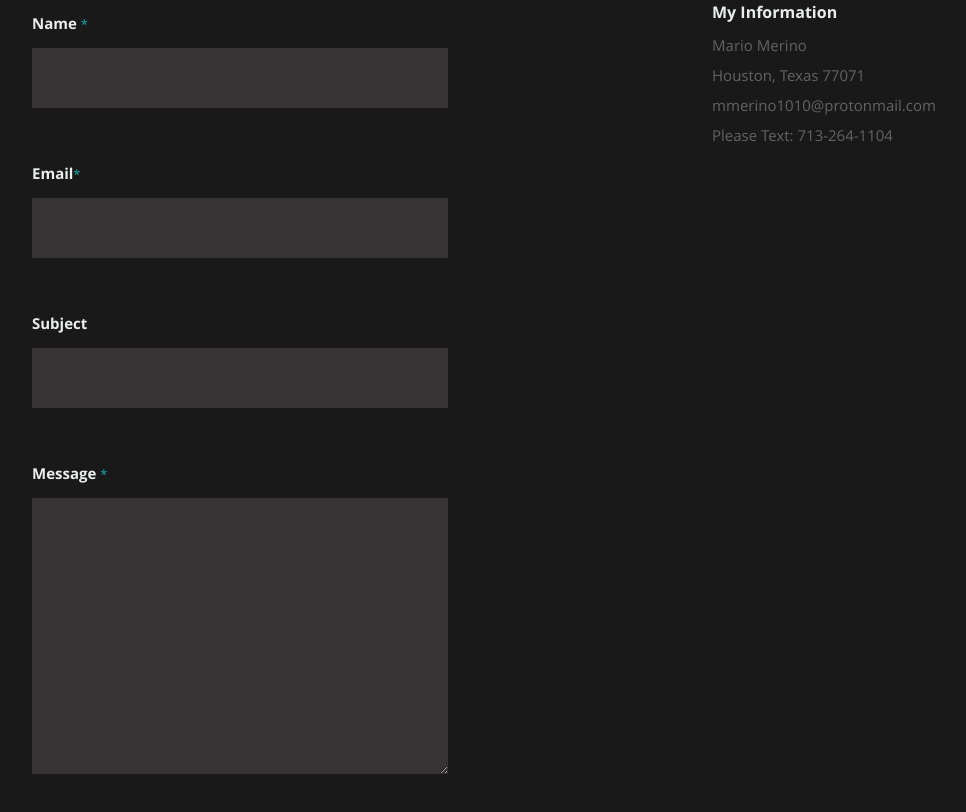
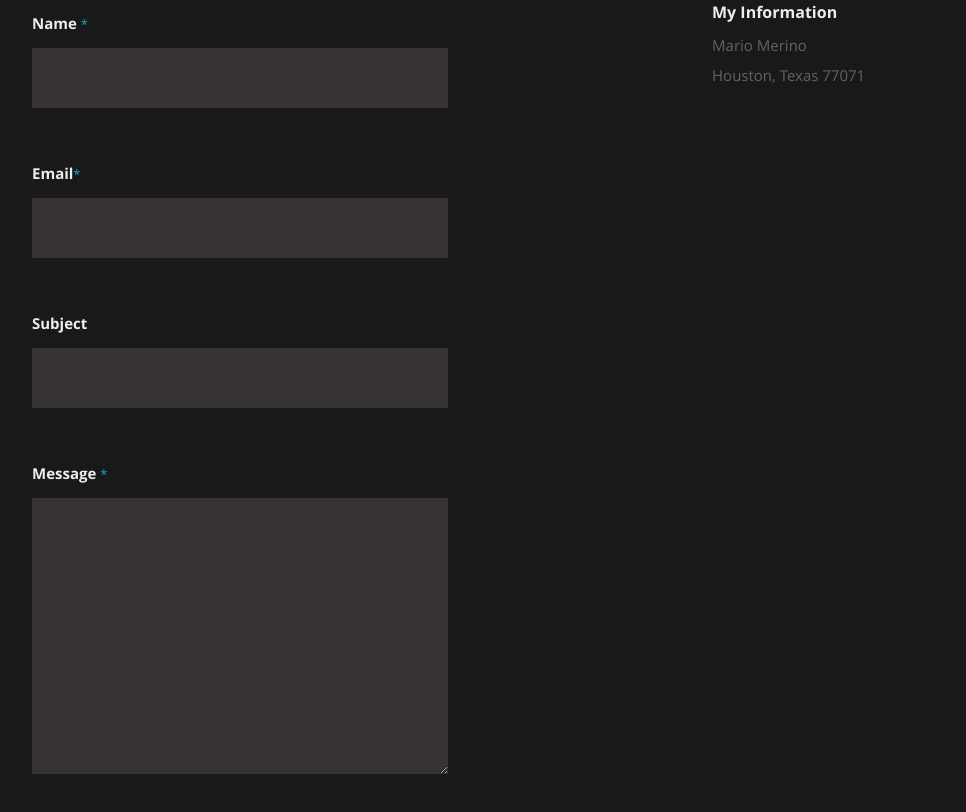
Before and after one commit to solarstar101/PortfolioUpdate, a React (Create React App) app: page / in a window 1280 px wide. Shown: the part 4420-5232 px from the top of the page, without its empty margins (118-1084 px from the left). Built offline with nearby package versions, Linux system fonts and the light colour scheme.

Commit message:
Update Contact.js

```diff
--- a/src/Components/Contact.js
+++ b/src/Components/Contact.js
@@ -81,8 +81,6 @@ class Contact extends Component {
 					   <p className="address">
 						   {name}<br />
 						   {city}, {state} {zip}<br />
-                     {email} <br />
-						   <span>{phone}</span>
 					   </p>
 				   </div>
 
```
